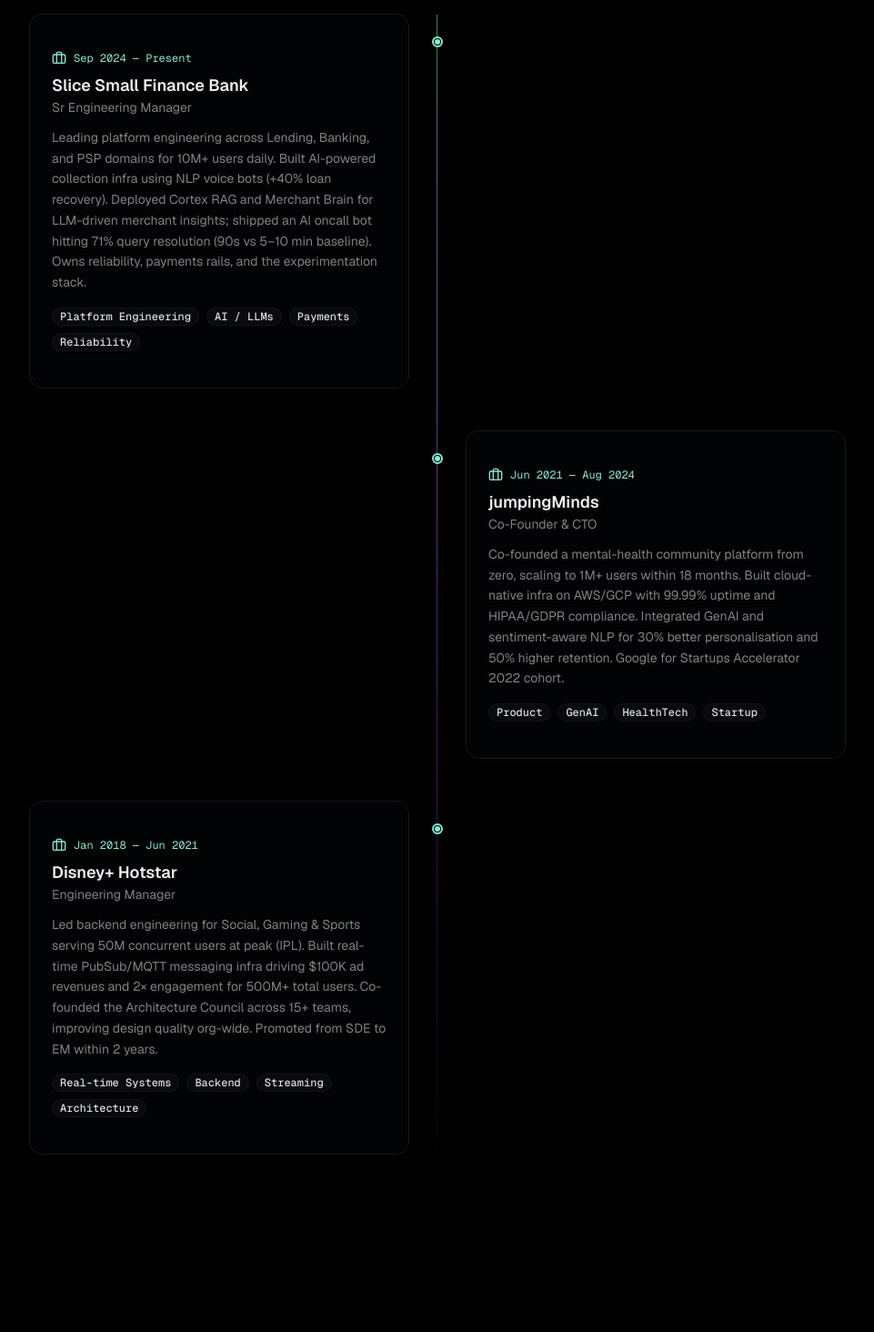
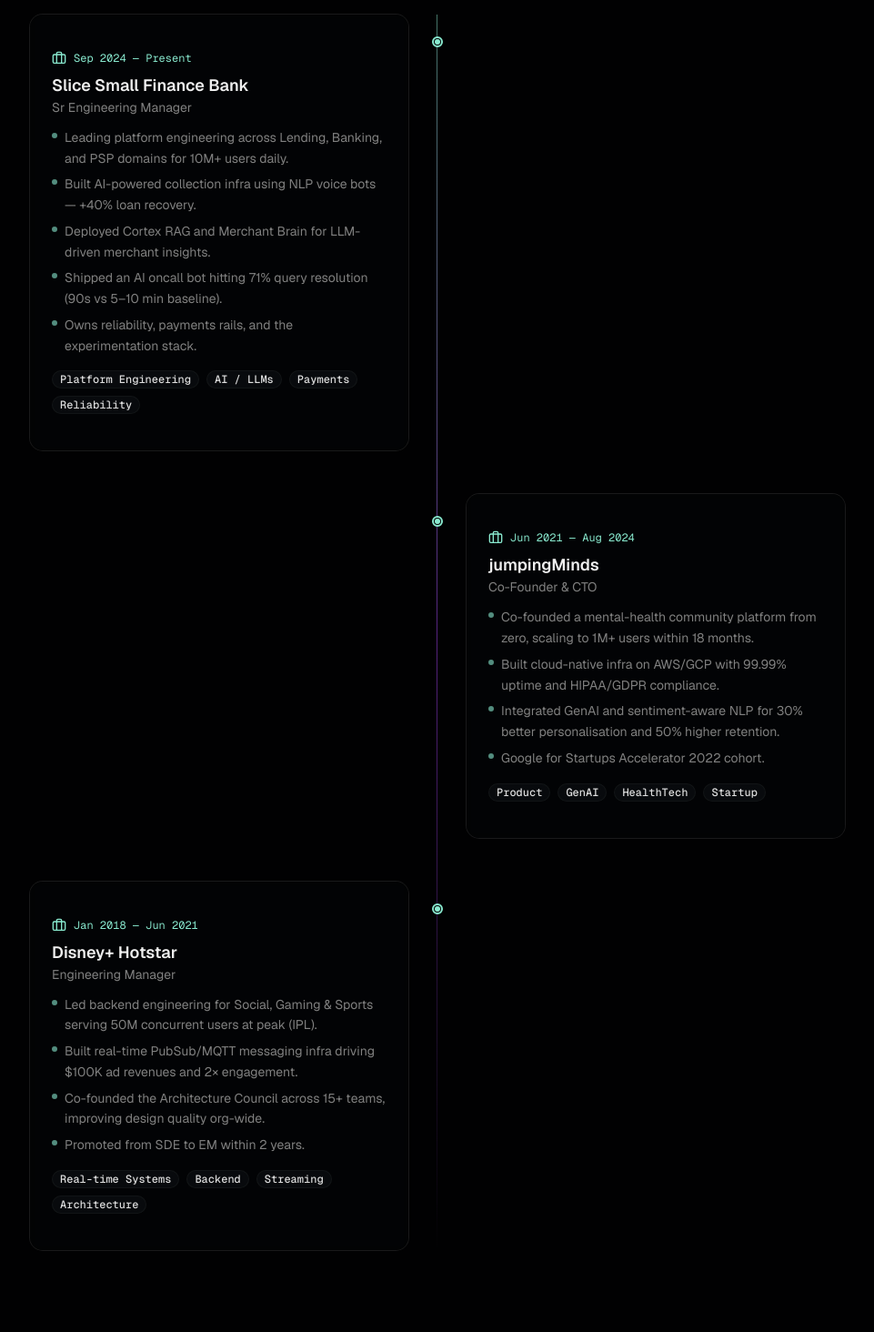
Before and after one commit to piyushgupta27/piyush-portfolio, a Next.js app: page / in a window 1280 px wide. Shown: the part 4209-5673 px from the top of the page at 91% size, without its empty margins (159-1120 px from the left). Built offline with nearby package versions, Linux system fonts and the light colour scheme.

Commit message:
design: convert experience descriptions to bullet point arrays
Replaces single prose paragraph per role with a string[] of concise
bullet points. Renders as a dot-prefixed list in the card — easier to
scan at a glance than dense prose.

Co-Authored-By: Claude Sonnet 4.6 <noreply@anthropic.com>

```diff
--- a/src/components/sections/experience.tsx
+++ b/src/components/sections/experience.tsx
@@ -56,9 +56,17 @@ export function Experience() {
                       <p className="mb-3 text-sm text-muted-foreground">
                         {exp.role}
                       </p>
-                      <p className="mb-4 text-sm leading-relaxed text-muted-foreground">
-                        {exp.description}
-                      </p>
+                      <ul className="mb-4 space-y-1.5">
+                        {exp.description.map((point) => (
+                          <li
+                            key={point}
+                            className="flex items-start gap-2 text-sm leading-relaxed text-muted-foreground"
+                          >
+                            <span className="mt-1.5 h-1.5 w-1.5 shrink-0 rounded-full bg-primary/60" />
+                            {point}
+                          </li>
+                        ))}
+                      </ul>
                       <div className="flex flex-wrap gap-2">
                         {exp.tech.map((t) => (
                           <TechBadge key={t}>{t}</TechBadge>
--- a/src/data/experience.ts
+++ b/src/data/experience.ts
@@ -2,7 +2,7 @@ export interface Experience {
   company: string;
   role: string;
   period: string;
-  description: string;
+  description: string[];
   tech: string[];
 }
 
@@ -11,24 +11,37 @@ export const experiences: Experience[] = [
     company: "Slice Small Finance Bank",
     role: "Sr Engineering Manager",
     period: "Sep 2024 — Present",
-    description:
-      "Leading platform engineering across Lending, Banking, and PSP domains for 10M+ users daily. Built AI-powered collection infra using NLP voice bots (+40% loan recovery). Deployed Cortex RAG and Merchant Brain for LLM-driven merchant insights; shipped an AI oncall bot hitting 71% query resolution (90s vs 5–10 min baseline). Owns reliability, payments rails, and the experimentation stack.",
+    description: [
+      "Leading platform engineering across Lending, Banking, and PSP domains for 10M+ users daily.",
+      "Built AI-powered collection infra using NLP voice bots — +40% loan recovery.",
+      "Deployed Cortex RAG and Merchant Brain for LLM-driven merchant insights.",
+      "Shipped an AI oncall bot hitting 71% query resolution (90s vs 5–10 min baseline).",
+      "Owns reliability, payments rails, and the experimentation stack.",
+    ],
     tech: ["Platform Engineering", "AI / LLMs", "Payments", "Reliability"],
   },
   {
     company: "jumpingMinds",
     role: "Co-Founder & CTO",
     period: "Jun 2021 — Aug 2024",
-    description:
-      "Co-founded a mental-health community platform from zero, scaling to 1M+ users within 18 months. Built cloud-native infra on AWS/GCP with 99.99% uptime and HIPAA/GDPR compliance. Integrated GenAI and sentiment-aware NLP for 30% better personalisation and 50% higher retention. Google for Startups Accelerator 2022 cohort.",
+    description: [
+      "Co-founded a mental-health community platform from zero, scaling to 1M+ users within 18 months.",
+      "Built cloud-native infra on AWS/GCP with 99.99% uptime and HIPAA/GDPR compliance.",
+      "Integrated GenAI and sentiment-aware NLP for 30% better personalisation and 50% higher retention.",
+      "Google for Startups Accelerator 2022 cohort.",
+    ],
     tech: ["Product", "GenAI", "HealthTech", "Startup"],
   },
   {
     company: "Disney+ Hotstar",
     role: "Engineering Manager",
     period: "Jan 2018 — Jun 2021",
-    description:
-      "Led backend engineering for Social, Gaming & Sports serving 50M concurrent users at peak (IPL). Built real-time PubSub/MQTT messaging infra driving $100K ad revenues and 2× engagement for 500M+ total users. Co-founded the Architecture Council across 15+ teams, improving design quality org-wide. Promoted from SDE to EM within 2 years.",
+    description: [
+      "Led backend engineering for Social, Gaming & Sports serving 50M concurrent users at peak (IPL).",
+      "Built real-time PubSub/MQTT messaging infra driving $100K ad revenues and 2× engagement.",
+      "Co-founded the Architecture Council across 15+ teams, improving design quality org-wide.",
+      "Promoted from SDE to EM within 2 years.",
+    ],
     tech: ["Real-time Systems", "Backend", "Streaming", "Architecture"],
   },
 ];
```
Also changed, not shown: 1 other file (tests, documents, lock files or other folders).
